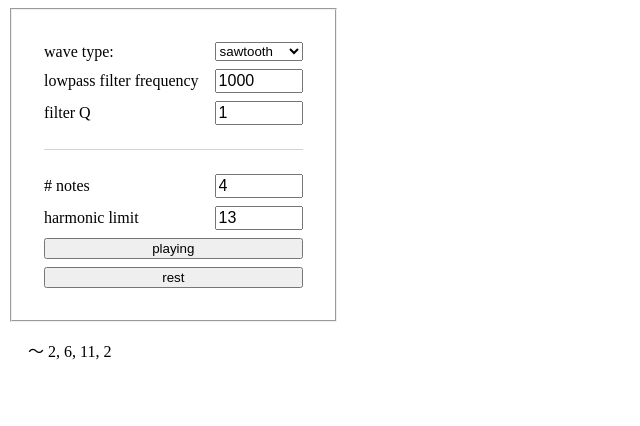
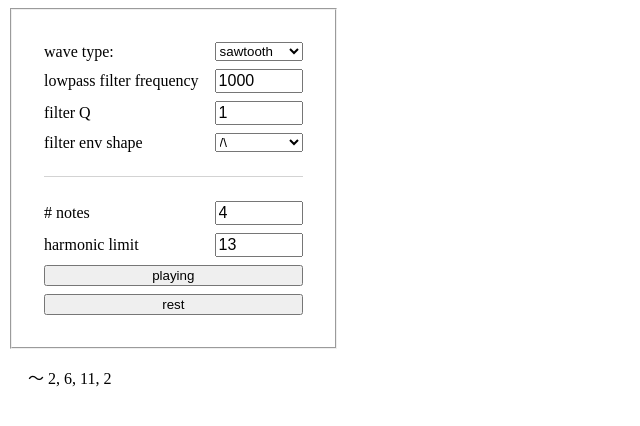
Before and after one commit to parkerdavis1/harmonic-clouds, a plain HTML site: page index.html in a window 1280 px wide. Both pictures are taken after a click on the button "start". Shown: the whole page, without its empty margins (0-640 px from the left). Drawn offline with Linux system fonts and the light colour scheme.

Commit message:
add filter shape

```diff
--- a/audio.js
+++ b/audio.js
@@ -7,6 +7,7 @@ const limitInput = document.querySelector('#limit');
 const waveTypeInput = document.querySelector('#wave');
 const filterFreqInput = document.querySelector('#filter');
 const filterQInput = document.querySelector('#filterQ');
+const filterShapeInput = document.querySelector('#filterShape')
 
 playButton.addEventListener('click', () => {
     displayEl.innerHTML = null;
@@ -62,10 +63,17 @@ function setupAudioProcessor() {
             filterFreqInput.value,
             time + attackTime
         );
-        filter.frequency.linearRampToValueAtTime(
-            filterFreqInput.value / 2,
-            time + sweepLength - releaseTime
-        );
+        if (filterShapeInput.value === 'up') {
+            filter.frequency.linearRampToValueAtTime(
+                filterFreqInput.value * 2,
+                time + sweepLength - releaseTime
+            );
+        } else if (filterShapeInput.value === 'updown') {
+            filter.frequency.linearRampToValueAtTime(
+                filterFreqInput.value / 2,
+                time + sweepLength - releaseTime
+            );
+        }
 
         const panner = new StereoPannerNode(context, {
             pan: Math.random() * 2 - 1,
--- a/index.html
+++ b/index.html
@@ -59,6 +59,13 @@
 
         <label for="filterQ">filter Q</label>
         <input type="number" name="filterQ" id="filterQ" min="0" max="20" value="1">
+
+        <label for="filterShape">filter env shape</label>
+        <select name="filterShape" id="filterShape">
+            <option value="updown" selected>/\</option>
+            <option value="up">/</option>
+        </select>
+
         <div class="hr"></div>
         <label for="notes">
             # notes
```
